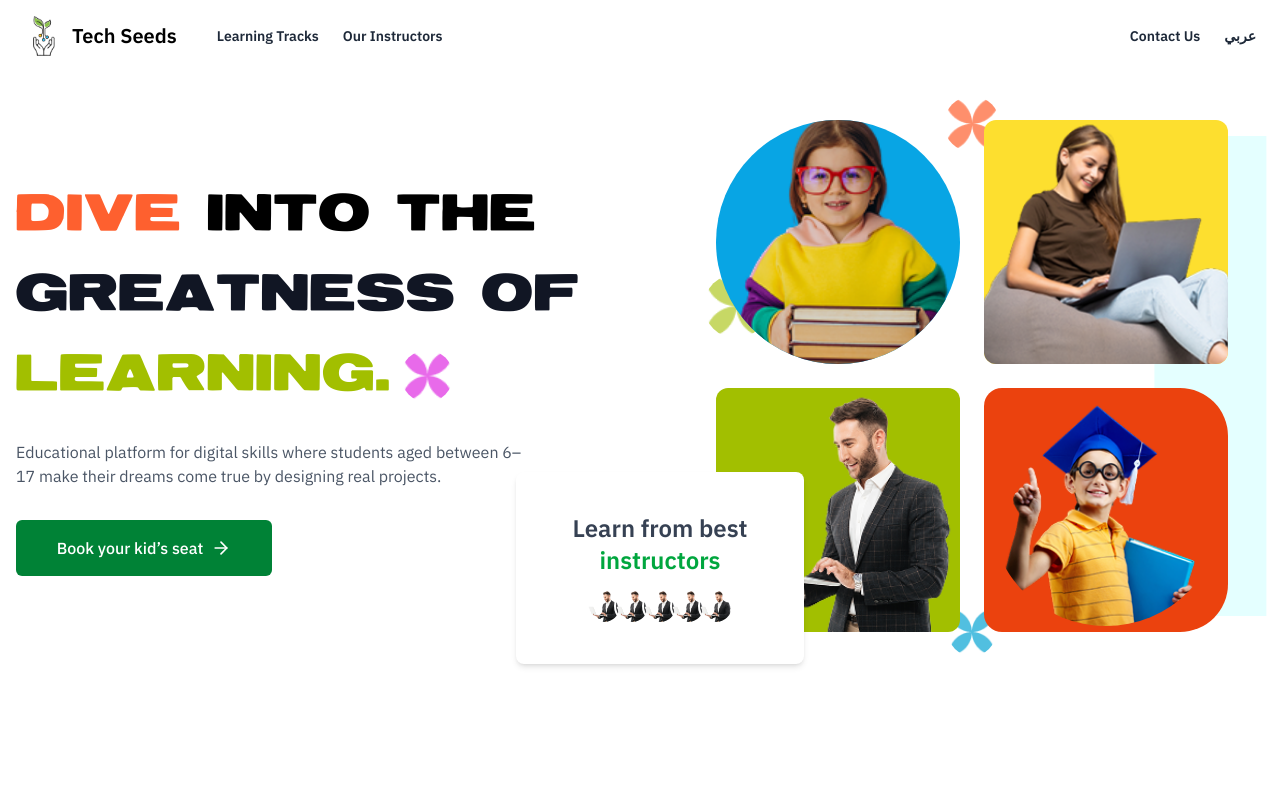
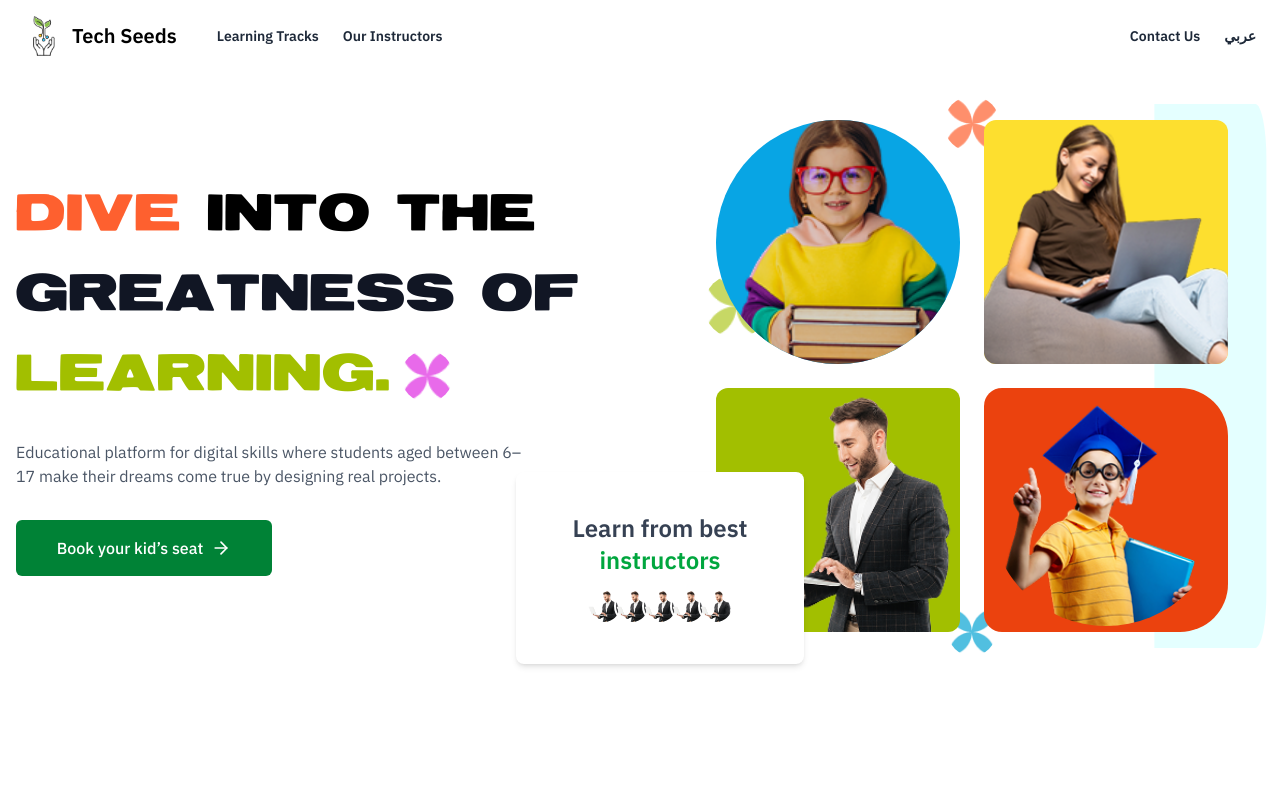
Before and after one commit to kottp6/TechSeeds, a React (Vite) app: page / in a window 1280 px wide. Shown: the top 800 px of the page. Built offline with nearby package versions, Linux system fonts and the light colour scheme; a web font is replaced by a local one.

Commit message:
edit in section hero

```diff
--- a/src/components/Hero/Hero.jsx
+++ b/src/components/Hero/Hero.jsx
@@ -59,7 +59,8 @@ export default function Hero() {
           animate={{ opacity: 1, scale: 1 }}
           transition={{ duration: 1 }}
         >
-          <div className="absolute w-20 md:w-28 h-[30rem] py-20 bg-[#E4FFFF] rounded-s-2xl right-5 translate-x-[50%] md:translate-x-[20%] z-0 hidden sm:block" />
+          <div className="absolute w-20 md:w-28 h-[34rem] py-20 bg-[#E4FFFF] rounded-tr-[10%] rounded-br-[10%] right-5 translate-x-[50%] md:translate-x-[20%] z-0 hidden sm:block" />
+
 
           <div className="relative w-full max-w-xs sm:max-w-md md:max-w-lg">
             {/* Decorative avatars */}
```
